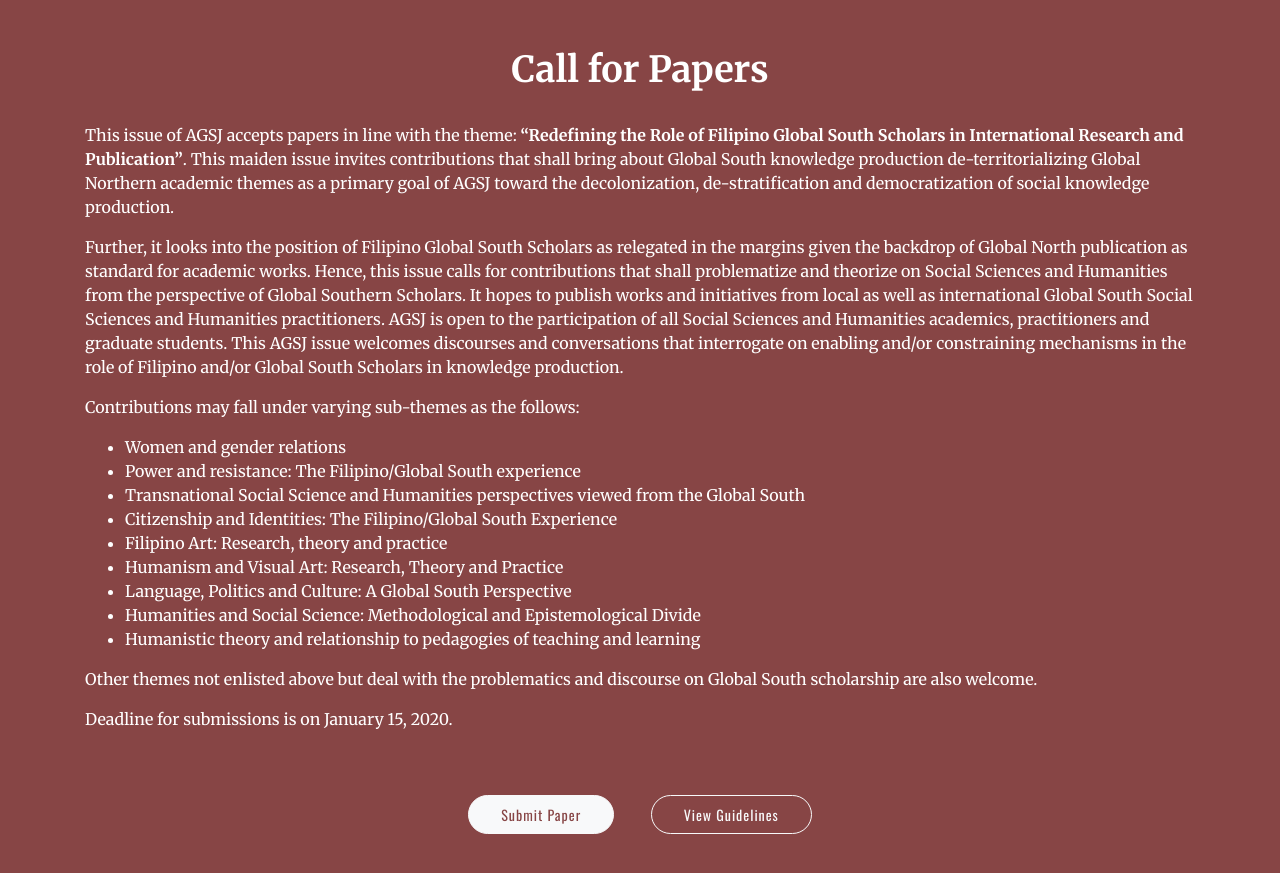
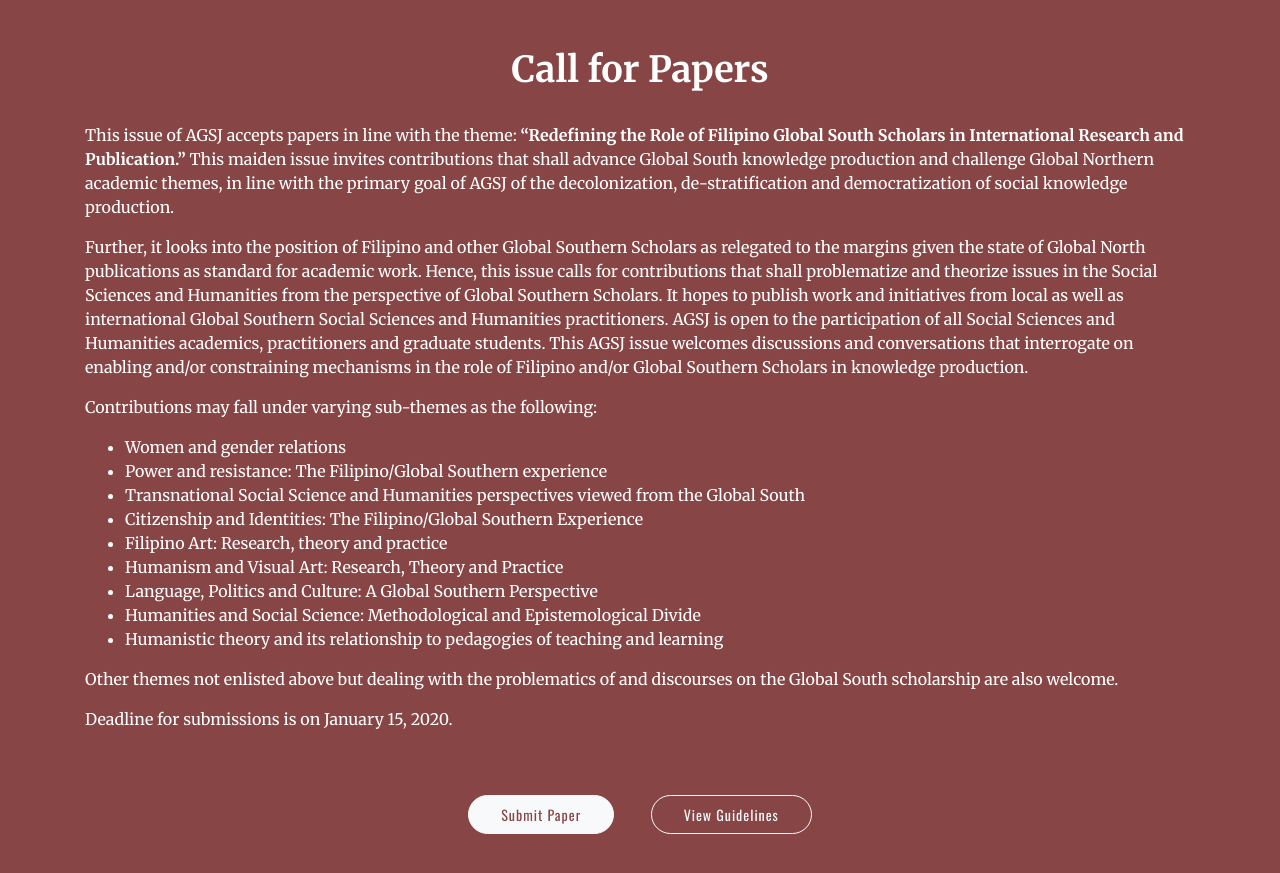
Before and after one commit to ohhskar/aguipo, a website: page app/index.html in a window 1280 px wide. Shown: the part 880-1753 px from the top of the page. Drawn offline with nearby package versions, Linux system fonts and the light colour scheme.

Commit message:
changed cfp

```diff
--- a/app/index.html
+++ b/app/index.html
@@ -85,21 +85,21 @@
       <section class="callForPapers" id="callForPapers">
         <div class="container">
         <h2 class="callForPapers_h2">Call for Papers</h2>
-        <p>This issue of AGSJ accepts papers in line with the theme: <strong>“Redefining the Role of Filipino Global South Scholars in International Research and Publication”</strong>. This maiden issue invites contributions that shall bring about Global South knowledge production de-territorializing Global Northern academic themes as a primary goal of AGSJ toward the decolonization, de-stratification and democratization of social knowledge production.</p>
-        <p>Further, it looks into the position of Filipino Global South Scholars as relegated in the margins given the backdrop of Global North publication as standard for academic works. Hence, this issue calls for contributions that shall problematize and theorize on Social Sciences and Humanities from the perspective of Global Southern Scholars.  It hopes to publish works and initiatives from local as well as international Global South Social Sciences and Humanities practitioners. AGSJ is open to the participation of all Social Sciences and Humanities academics, practitioners and graduate students. This AGSJ issue welcomes discourses and conversations that interrogate on enabling and/or constraining mechanisms in the role of Filipino and/or Global South Scholars in knowledge production.</p>
-        <p>Contributions may fall under varying sub-themes as the follows:</p>
+        <p>This issue of AGSJ accepts papers in line with the theme: <strong>“Redefining the Role of Filipino Global South Scholars in International Research and Publication.”</strong> This maiden issue invites contributions that shall advance Global South knowledge production and challenge Global Northern academic themes, in line with the primary goal of AGSJ of the decolonization, de-stratification and democratization of social knowledge production.</p>
+        <p>Further, it looks into the position of Filipino and other Global Southern Scholars as relegated to the margins given the state of Global North publications as standard for academic work. Hence, this issue calls for contributions that shall problematize and theorize issues in the Social Sciences and Humanities from the perspective of Global Southern Scholars. It hopes to publish work and initiatives from local as well as international Global Southern Social Sciences and Humanities practitioners. AGSJ is open to the participation of all Social Sciences and Humanities academics, practitioners and graduate students. This AGSJ issue welcomes discussions and conversations that interrogate on enabling and/or constraining mechanisms in the role of Filipino and/or Global Southern Scholars in knowledge production.</p>
+        <p>Contributions may fall under varying sub-themes as the following:</p>
         <ul>
           <li>Women and gender relations</li>
-          <li>Power and resistance: The Filipino/Global South experience</li>
+          <li>Power and resistance: The Filipino/Global Southern experience</li>
           <li>Transnational Social Science and Humanities perspectives viewed from the Global South</li>
-          <li>Citizenship and Identities: The Filipino/Global South Experience</li>
+          <li>Citizenship and Identities: The Filipino/Global Southern Experience</li>
           <li>Filipino Art: Research, theory and practice</li>
           <li>Humanism and Visual Art: Research, Theory and Practice</li>
-          <li>Language, Politics and Culture: A Global South Perspective</li>
+          <li>Language, Politics and Culture: A Global Southern Perspective</li>
           <li>Humanities and Social Science: Methodological and Epistemological Divide</li>
-          <li>Humanistic theory and relationship to pedagogies of teaching and learning</li>
+          <li>Humanistic theory and its relationship to pedagogies of teaching and learning</li>
         </ul>
-        <p>Other themes not enlisted above but deal with the problematics and discourse on Global South scholarship are also welcome.</p>
+        <p>Other themes not enlisted above but dealing with the problematics of and discourses on the Global South scholarship are also welcome.</p>
         <p>Deadline for submissions is on January 15, 2020.</p>
         <div class="callForPapers_btn">
           <a href="#" class="btn btn-light">Submit Paper</a>
```
Also changed, not shown: dist/index.html.
